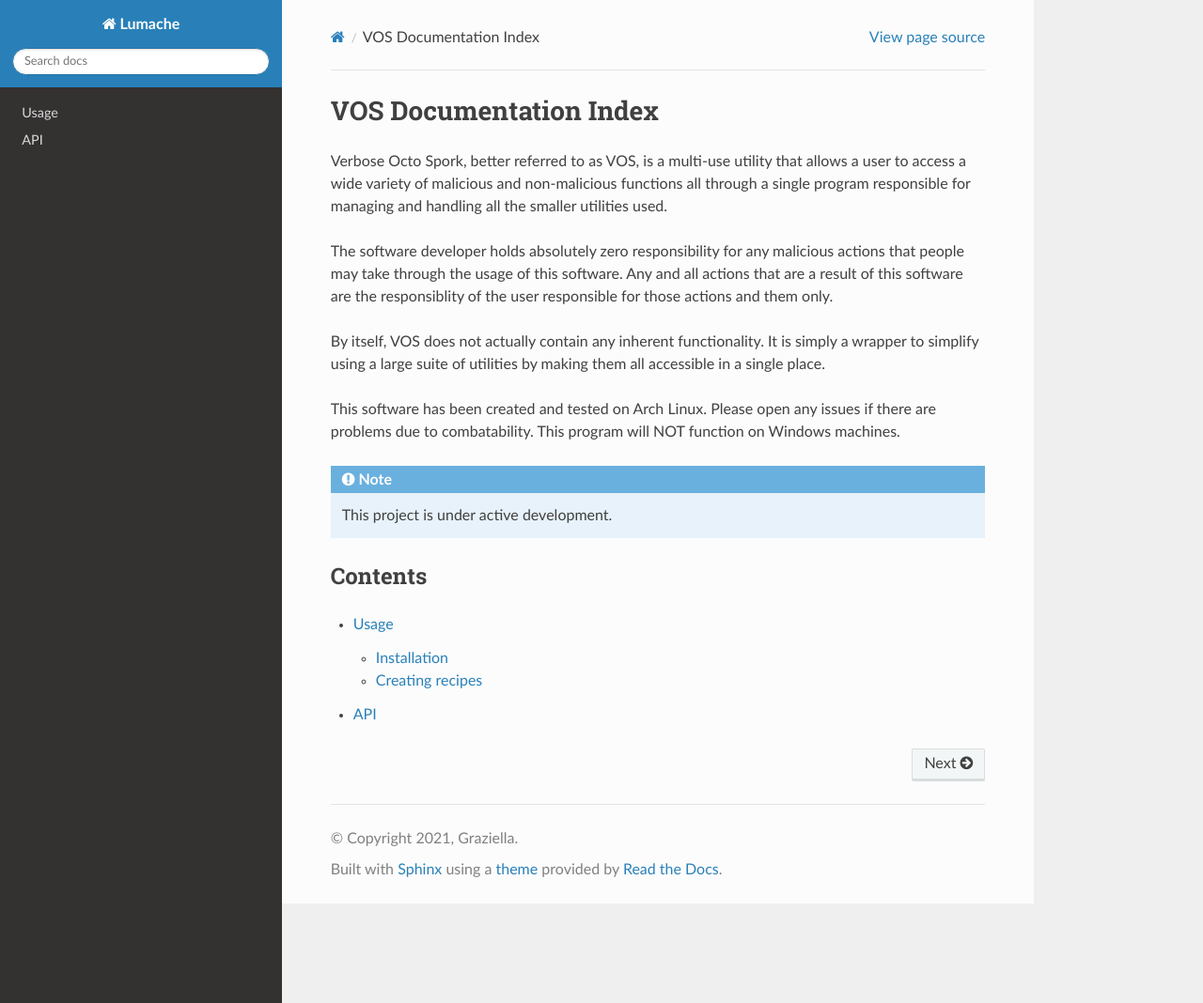
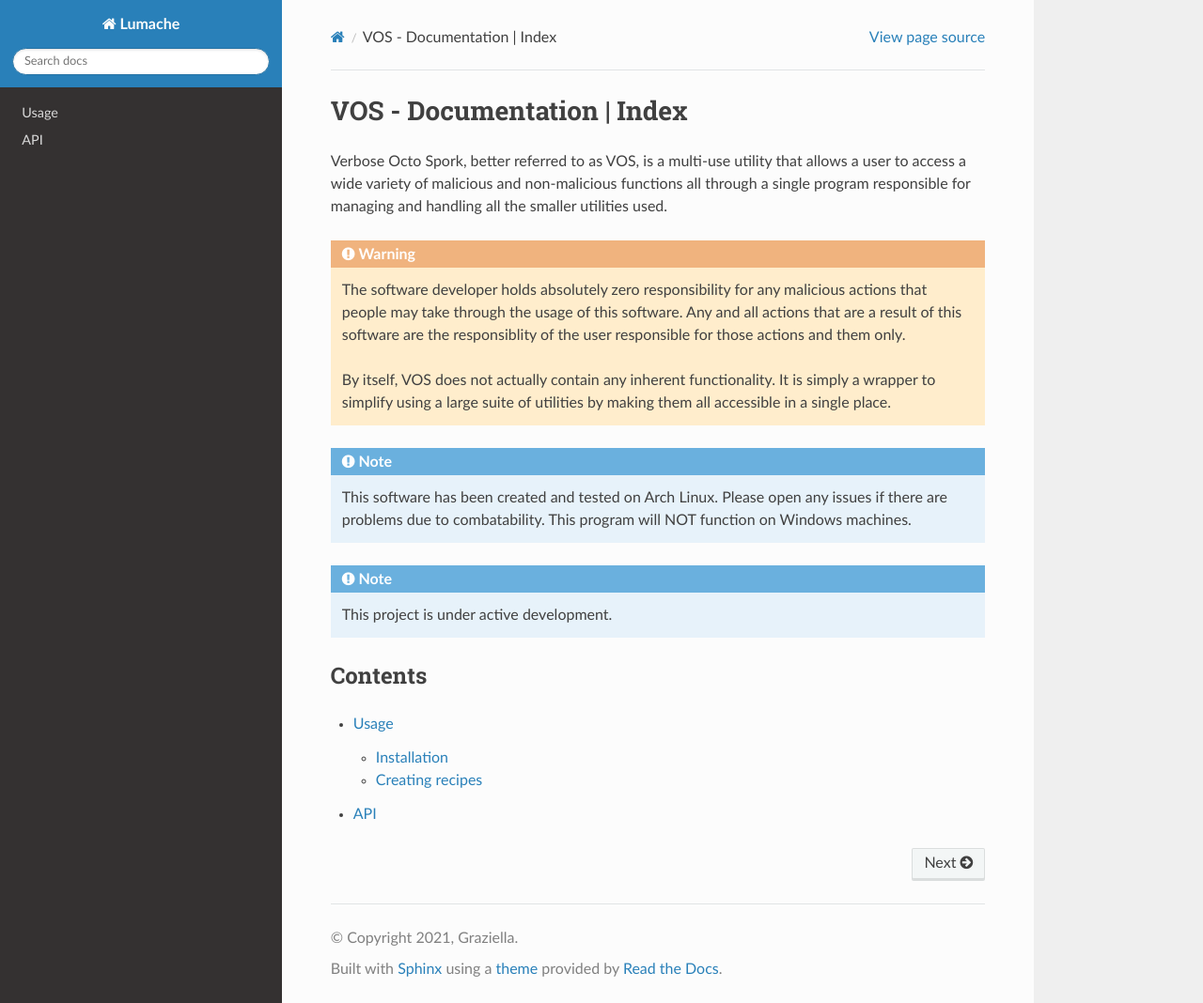
Before and after one commit to nuxl0x/vos_docs, a Sphinx documentation site: the page built from docs/source/index.rst, in a window 1280 px wide and 1068 px high. Shown: the whole window at 94% size. Built offline with Sphinx 7.4.7 and the Read the Docs theme 3.1.0, drawn with Linux system fonts in a browser that asks for light colours.

```diff
--- a/docs/source/index.rst
+++ b/docs/source/index.rst
@@ -1,18 +1,18 @@
-VOS \ Documentation \ Index
+VOS - Documentation | Index
 ===================================
 
 Verbose Octo Spork, better referred to as VOS, is a multi-use utility that allows a user to access a wide variety of malicious and non-malicious functions all through a single program responsible for managing and handling all the smaller utilities used.
 
 .. warning::
 
-The software developer holds absolutely zero responsibility for any malicious actions that people may take through the usage of this software. Any and all actions that are a result of this software are the responsiblity of the user responsible for those actions and them only.
+   The software developer holds absolutely zero responsibility for any malicious actions that people may take through the usage of this software. Any and all actions that are a result of this software are the responsiblity of the user responsible for those actions and them only.
 
-By itself, VOS does not actually contain any inherent functionality. It is simply a wrapper to simplify using a large suite of utilities by making them all accessible in a single place.
+   By itself, VOS does not actually contain any inherent functionality. It is simply a wrapper to simplify using a large suite of utilities by making them all          accessible in a single place.
 
 .. note::
 
-This software has been created and tested on Arch Linux. Please open any issues if there are problems due to combatability.
-This program will NOT function on Windows machines.
+   This software has been created and tested on Arch Linux. Please open any issues if there are problems due to combatability.
+   This program will NOT function on Windows machines.
 
 .. note::
 
```
